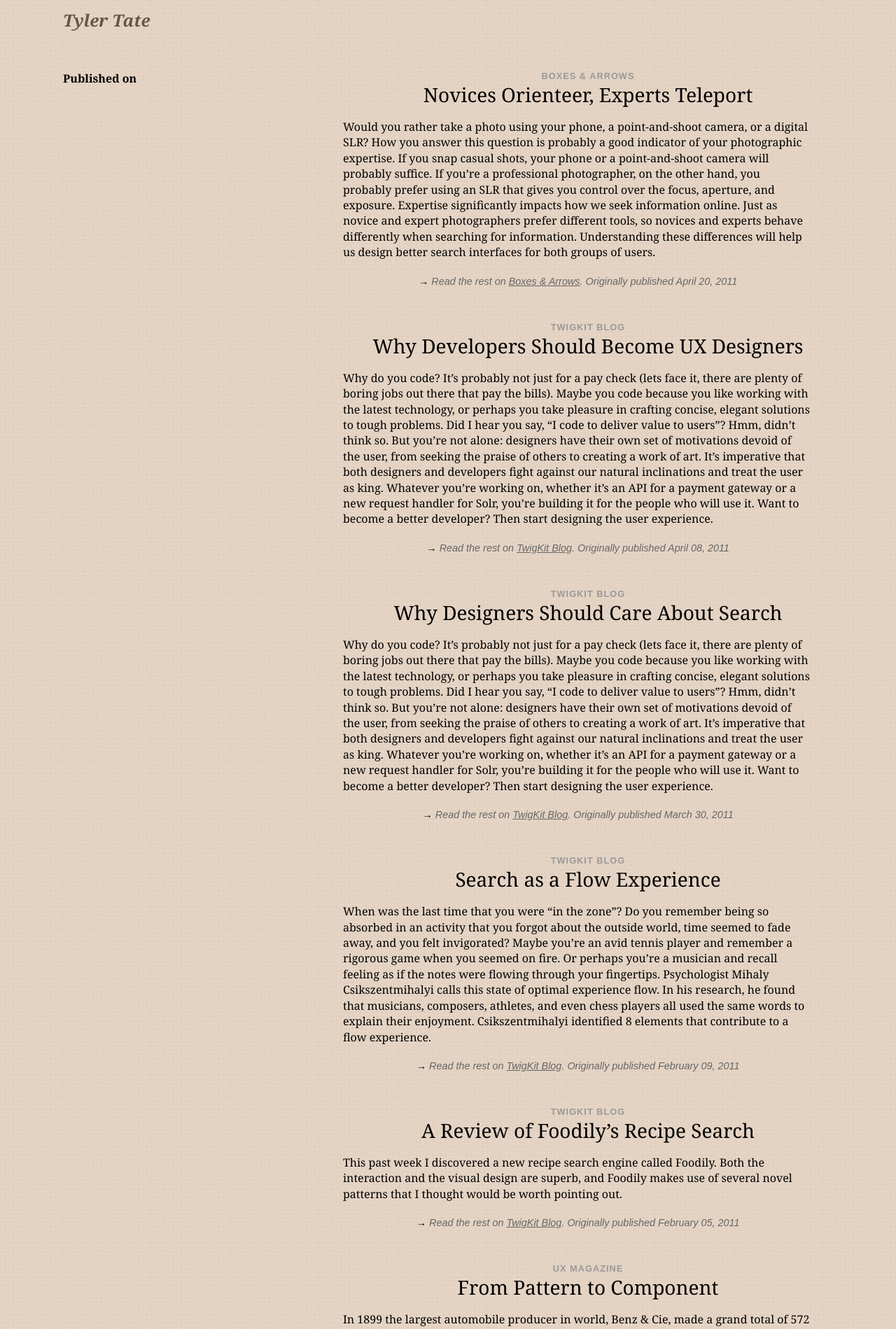
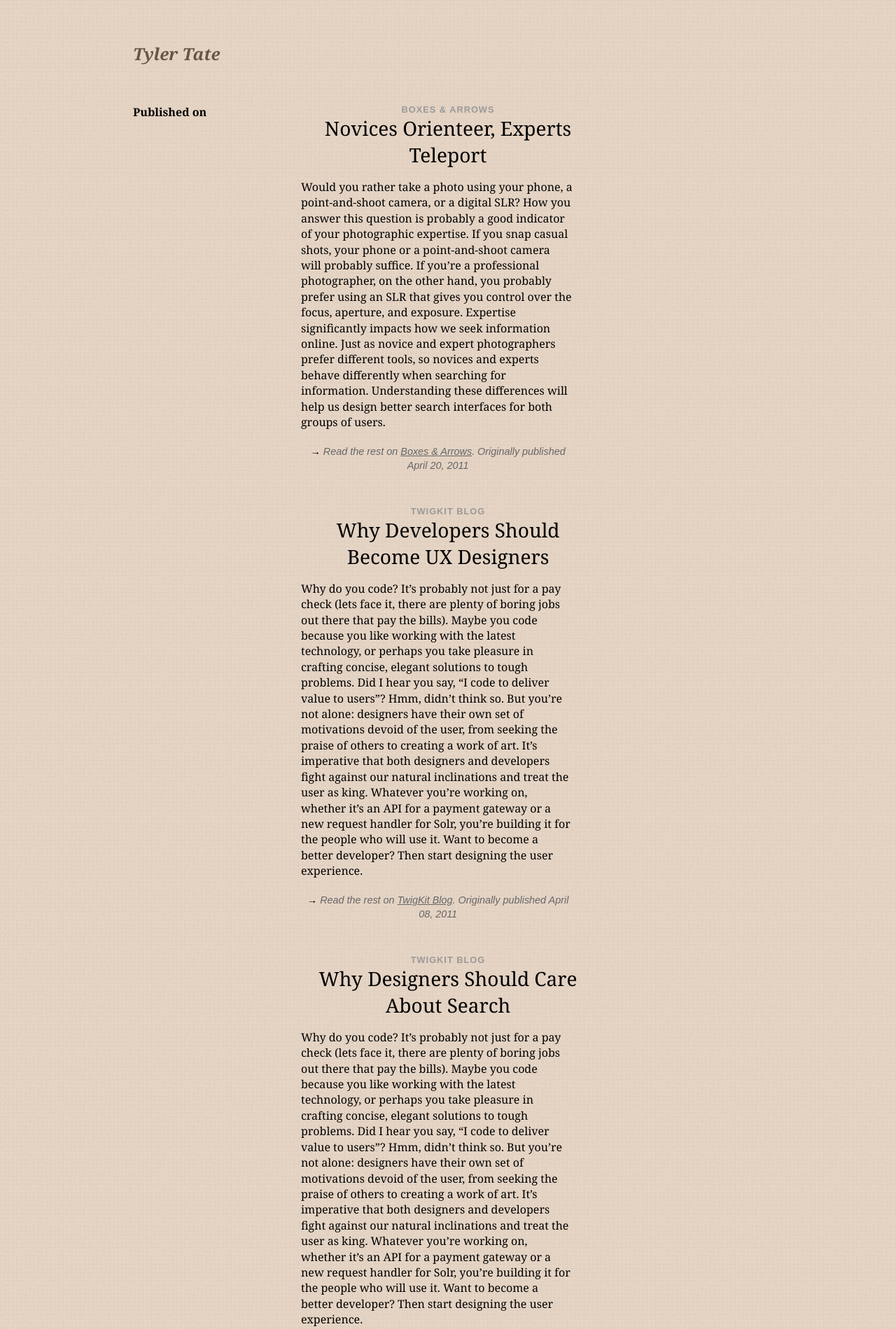
Before and after one commit to SeriouslyInc/tylertate, a Jekyll site: the page built from index.html, in a window 1280 px wide. Shown: the top 1899 px of the page at 70% size. Built offline with Jekyll 4.4.1, drawn with Linux system fonts in a browser that asks for light colours; nearby versions of some CDN libraries.

Commit message:
Experimenting

```diff
--- a/resources/css/main.css
+++ b/resources/css/main.css
@@ -23,7 +23,7 @@ body {
 .center {
   position: relative;
   overflow: hidden;
-  max-width: 1200px;
+  max-width: 960px;
   min-width: 720px;
   padding: 0 20px;
   margin: 0 auto;
@@ -40,7 +40,7 @@ body {
 header#top {
   position: relative;
   overflow: hidden;
-  max-width: 1200px;
+  max-width: 960px;
   min-width: 720px;
   padding: 0 20px;
   margin: 0 auto;
@@ -49,17 +49,18 @@ header#top {
 header#top h1 {
   display: inline;
   float: left;
-  width: 25%;
-  margin: 0 4.166666666666666%;
+  width: 180px;
+  margin: 0 30px;
   padding: 0.5em 0;
   font-size: 1.5em;
   font-style: italic;
+  margin-top: 2em;
   color: #665545;
 }
 section#writing {
   position: relative;
   overflow: hidden;
-  max-width: 1200px;
+  max-width: 960px;
   min-width: 720px;
   padding: 0 20px;
   margin: 0 auto;
@@ -68,8 +69,8 @@ section#writing {
 section#writing aside {
   display: inline;
   float: left;
-  width: 25%;
-  margin: 0 4.166666666666666%;
+  width: 180px;
+  margin: 0 30px;
   margin-top: 1.25em;
 }
 section#writing aside ul#publisher {
@@ -90,8 +91,8 @@ section#writing aside ul#publisher li span {
 section#writing section#articles {
   display: inline;
   float: left;
-  width: 58.333333333333336%;
-  margin: 0 4.166666666666666%;
+  width: 420px;
+  margin: 0 30px;
 }
 section#writing section#articles article {
   margin-top: 1.25em;
@@ -145,7 +146,7 @@ section#writing section#articles article section p.categories {
 section#speaking {
   position: relative;
   overflow: hidden;
-  max-width: 1200px;
+  max-width: 960px;
   min-width: 720px;
   padding: 0 20px;
   margin: 0 auto;
@@ -162,26 +163,26 @@ section#speaking p {
 section#speaking #upcoming {
   display: inline;
   float: left;
-  width: 91.66666666666666%;
-  margin: 0 4.166666666666666%;
+  width: 660px;
+  margin: 0 30px;
 }
 section#speaking #past {
   display: inline;
   float: left;
-  width: 125%;
-  margin: 0 4.166666666666666%;
+  width: 900px;
+  margin: 0 30px;
 }
 section#speaking #past #past-row {
   display: inline-block;
   overflow: hidden;
-  width: 106.25%;
-  margin: 0 -3.125%;
+  width: 1020px;
+  margin: 0 -30px;
 }
 section#speaking #past #past-row .xcolumn {
   display: inline;
   float: left;
-  width: 43.75%;
-  margin: 0 3.125%;
+  width: 420px;
+  margin: 0 30px;
 }
 @media screen and (orientation:portrait) and (max-device-width: 1024px) {
   #body {
@@ -195,8 +196,8 @@ section#speaking #past #past-row .xcolumn {
   section#writing section#articles {
     display: inline;
     float: left;
-    width: 225%;
-    margin: 0 4.166666666666666%;
+    width: 1620px;
+    margin: 0 30px;
   }
   section#writing section#articles article section p {
     font-size: 1.1em;
@@ -215,8 +216,8 @@ section#speaking #past #past-row .xcolumn {
   section#writing section#articles {
     display: inline;
     float: left;
-    width: 225%;
-    margin: 0 4.166666666666666%;
+    width: 1620px;
+    margin: 0 30px;
   }
   section#writing section#articles article section p {
     font-size: 1.1em;
--- a/resources/css/main.less
+++ b/resources/css/main.less
@@ -10,18 +10,17 @@
 /////////////////
 
 // Specify the number of columns and set column and gutter widths
-@columns: 6;
+@columns: 8;
 @column-width: 60;
 @gutter-width: 60;
 
 // Remove the definition below for a pixel-based layout (it's percentage-based by default).
-@total-width: 100%;
 
 // Fluid, but with a maximum width
 .center {
 	position: relative;
 	overflow: hidden;
-	max-width: 1200px;
+	max-width: 960px;
 	min-width: 720px;
 	padding: 0 20px;
 	margin: 0 auto;
@@ -64,6 +63,7 @@ header#top {
 		padding: 0.5em 0;
 		font-size: 1.5em;
 		font-style: italic;
+		margin-top: 2em;
 
 		color: #665545;
 	}
```
